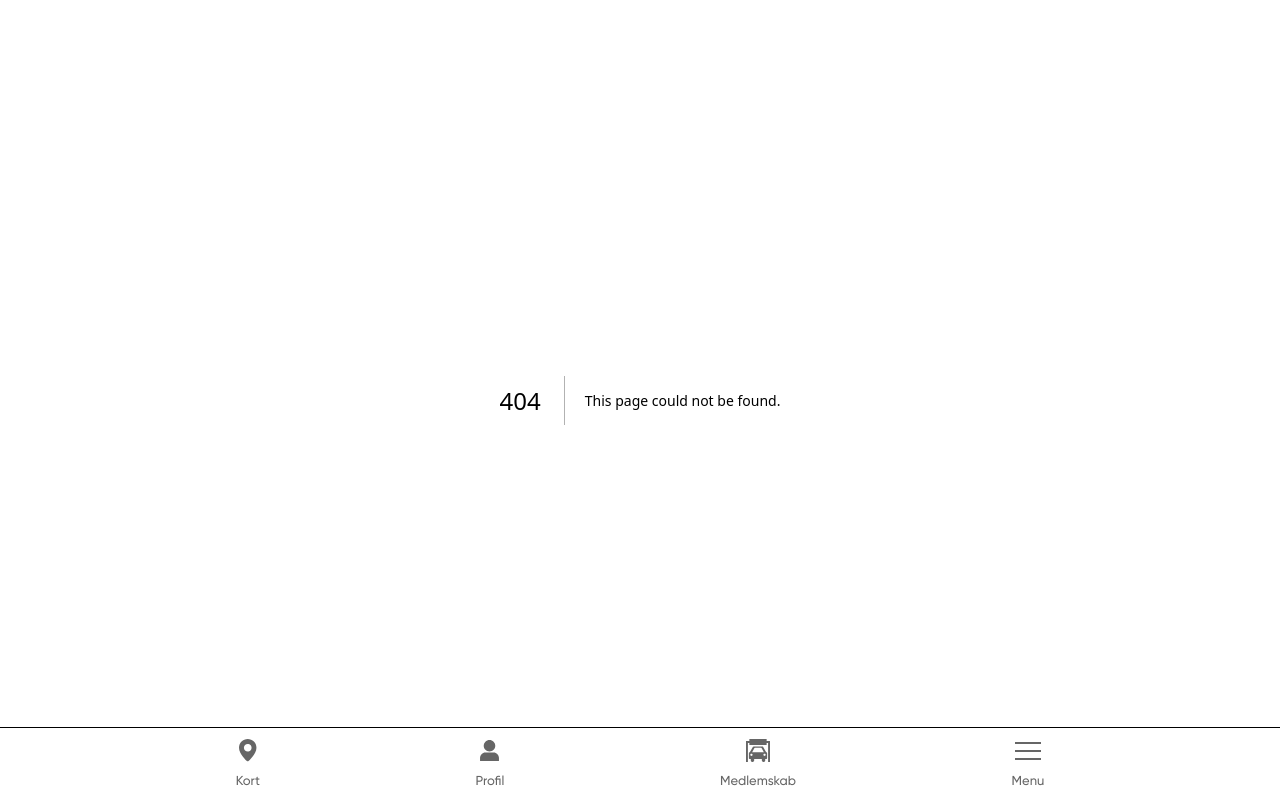
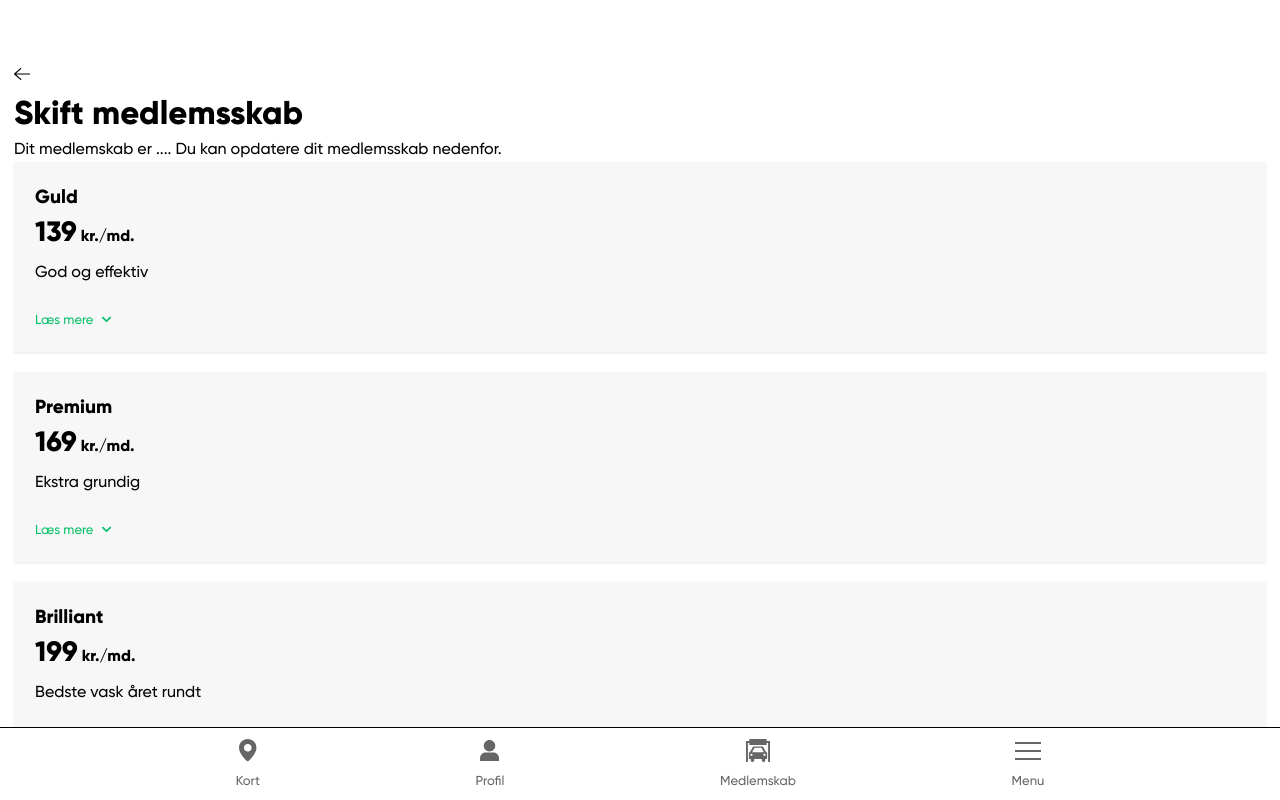
Before and after one commit to Cecilie-Jadach/wash-world-client, a Next.js app: page /update-membership in a window 1280 px wide. Before the commit this address had no page. Shown: the top 800 px of the page. Built offline with nearby package versions, Linux system fonts and the light colour scheme.

Commit message:
feat: update membership page structure and routing, remove EditMembership component

```diff
--- a/app/edit-membership/page.tsx
+++ /dev/null
@@ -1,7 +0,0 @@
-import React from 'react'
-
-export default function EditMembership() {
-return (
-    <div>EditMembership</div>
-)
-}
--- a/app/hooks/useMembership.ts
+++ b/app/hooks/useMembership.ts
@@ -1,7 +1,7 @@
 import { useMutation, useQueryClient } from '@tanstack/react-query'
 
 const pauseMembershipFetch = async (token: string, pauseMonths: number) => {
-    const res = await fetch(`${process.env.NEXT_PUBLIC_BASE_URL}/membership/pause`, {
+    const res = await fetch(`${process.env.NEXT_PUBLIC_BASE_URL}/api-membership-pause`, {
         method: 'PATCH',
         headers: {
             'Content-Type': 'application/json',
@@ -14,7 +14,7 @@ const pauseMembershipFetch = async (token: string, pauseMonths: number) => {
 }
 
 const reactivateMembershipFetch = async (token: string) => {
-    const res = await fetch(`${process.env.NEXT_PUBLIC_BASE_URL}/membership/reactivate`, {
+    const res = await fetch(`${process.env.NEXT_PUBLIC_BASE_URL}/api-membership-reactivate`, {
         method: 'PATCH',
         headers: {
             'Authorization': `Bearer ${token}`
--- a/app/membership/page.tsx
+++ b/app/membership/page.tsx
@@ -47,7 +47,7 @@ export default function MembershipPage() {
                 <div className="grid gap-xs">
                     <h2 className="font-extrabold text-xl">Handlinger</h2>
                     <div className="grid gap-2xs">
-                        <Button className="justify-center" href="/edit-membership">Skift medlemsskab</Button>
+                        <Button className="justify-center" href="/update-membership">Skift medlemsskab</Button>
                         {membershipStatus === 'active' ? (
                         <Button className="justify-center" variant="secondary" icon={false} href="/pause-membership">Sæt på pause</Button>
                         ): (<Button className="justify-center" variant="secondary" icon={false} onClick={handleReactivate} disabled={reactivateMutation.isPending}>{reactivateMutation.isPending ? 'Venter...' : 'Genoptag medlemskab'}</Button>)}
--- /dev/null
+++ b/app/update-membership/page.tsx
@@ -0,0 +1,22 @@
+"use client"
+
+import ReturnArrow from "@/components/ReturnArrow"
+import MembershipCard from "@/components/MembershipCard"
+import { useState } from "react";
+
+export default function UpdateMembership() {
+const [selectedMembership, setSelectedMembership] = useState("");
+return (
+    <main className="mt-xl mx-xs pb-3xl">
+        <ReturnArrow/>
+        <h1 className="font-extrabold text-3xl">Skift medlemsskab</h1>
+        <p>Dit medlemskab er .... Du kan opdatere dit medlemsskab nedenfor.</p>
+        <div className="flex flex-col gap-s">
+        <MembershipCard membership="Guld" price={139} description="God og effektiv" selectedCard={selectedMembership === "Guld"} onSelect={setSelectedMembership}/>
+        <MembershipCard membership="Premium" price={169} description="Ekstra grundig" selectedCard={selectedMembership === "Premium"} onSelect={setSelectedMembership}/>
+        <MembershipCard membership="Brilliant" price={199} description="Bedste vask året rundt" selectedCard={selectedMembership === "Brilliant"} onSelect={setSelectedMembership}/>
+        <MembershipCard membership="Enkeltvask" price={0} description="Køb enkeltvis vask ved vaskehallen fra 59 kr" selectedCard={selectedMembership === "Enkeltvask"} onSelect={setSelectedMembership}/>
+        </div>
+    </main>
+)
+}
--- a/components/MembershipStatusCard.tsx
+++ b/components/MembershipStatusCard.tsx
@@ -1,4 +1,3 @@
-"use client"
 import { User } from '../types/user'
 import { MembershipStatus } from '../types/membership'
 
```
